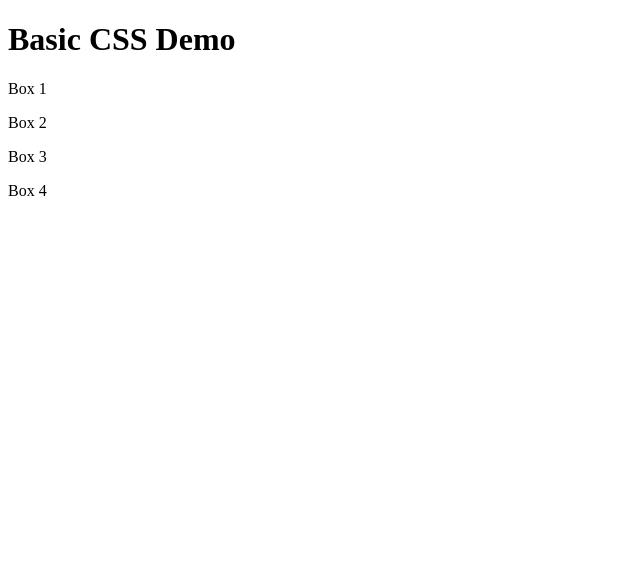
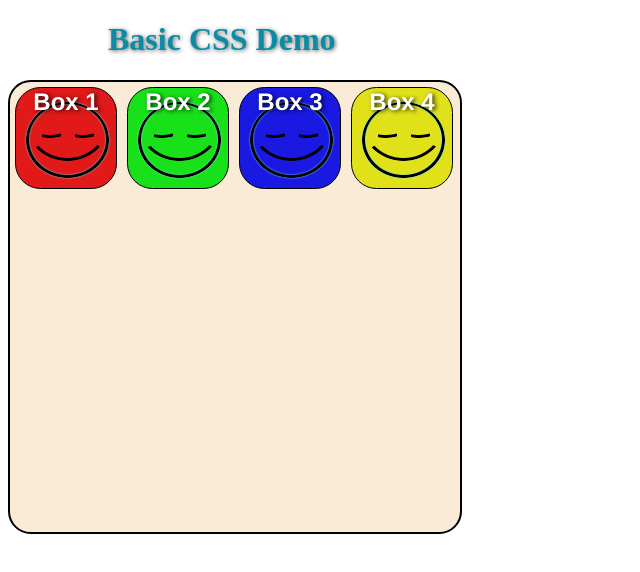
Before and after one commit to Addaku/Tech-Academy-HTML-CSS-Basic, a plain HTML site: page HTML-CSS-projects/Basic_CSS_Demo_1.html in a window 1280 px wide. Shown: the whole page, without its empty margins (0-640 px from the left). Drawn offline with Linux system fonts and the light colour scheme.

Commit message:
Add files via upload

```diff
--- a/HTML-CSS-projects/Basic_CSS_Demo_1.html
+++ b/HTML-CSS-projects/Basic_CSS_Demo_1.html
@@ -1,6 +1,7 @@
 <!DOCTYPE html>
 <html lang="en">
     <head>
+        <link rel="stylesheet" href="./css/basic_style.css">
         <meta charset="utf-8">
         <title>Basic HTML Template</title>
     </head>
--- /dev/null
+++ b/HTML-CSS-projects/css/basic_style.css
@@ -0,0 +1,85 @@
+body{
+    background-color: #fff;
+}
+
+h1{
+    color: rgba(8, 141, 165, 1);
+    margin-left: 100px;
+    text-shadow: 1px .5px 4px rgba( 0, 0, 0, 0.6)
+}
+
+.container{
+    width: 450px;
+    height: 450px;
+    background-color: #faebd7;
+    border: 2px solid black;
+    border-radius: 5%;
+}
+
+/*-------------------------------------------
+        Select all squares in the array
+---------------------------------------------*/
+.container .squares:nth-child(-n+4) {
+    background-image: url("../images/icons/smileyface2.png");
+    color: #fff;
+    float: left;
+    width: 100px;
+    height: 100px;
+    margin: 5px;
+    border: 1px solid black;
+    border-radius: 25%;
+    cursor: pointer;
+}
+
+/*------------------------------------------
+Target all squares paragraphs in the array
+--------------------------------------------*/
+.squares:nth-child(-n+4) p{
+    font-family: "Helvetica Neue", Helvetica, Arial, sans-serif;
+    font-size: 1.5em;
+    font-weight: 900;
+    text-align: center;
+    margin: 0;
+    text-shadow: 2px 1px 4px rgba( 0, 0, 0, 0.8);
+}
+
+/*-----------------------------------
+Target individual squares in the array
+----------------------------------------*/
+.squares:nth-child(1) {
+    background: rgb(225,25, 25);
+}
+
+.squares:nth-child(2) {
+    background: rgb(25, 225, 25);
+}
+
+.squares:nth-child(3) {
+    background: rgb(25, 25, 225);
+}
+
+.squares:nth-child(4) {
+    background: rgb(225, 225, 25);
+}
+
+/*----------------------------------------
+    Hover effects
+ ------------------------------------------*/
+.container .squares:nth-child(-n+4):hover {
+     background-image: url("../images/icons/smileyface1.png");
+}
+
+.squares:nth-child(1):hover {
+     background: #ff0080;
+}
+.squares:nth-child(2):hover {
+     background: #00ff80;
+}
+
+.squares:nth-child(3):hover {
+     background: #8000ff;
+}
+
+.squares:nth-child(4):hover {
+     background: #ffaa50;
+}
```
